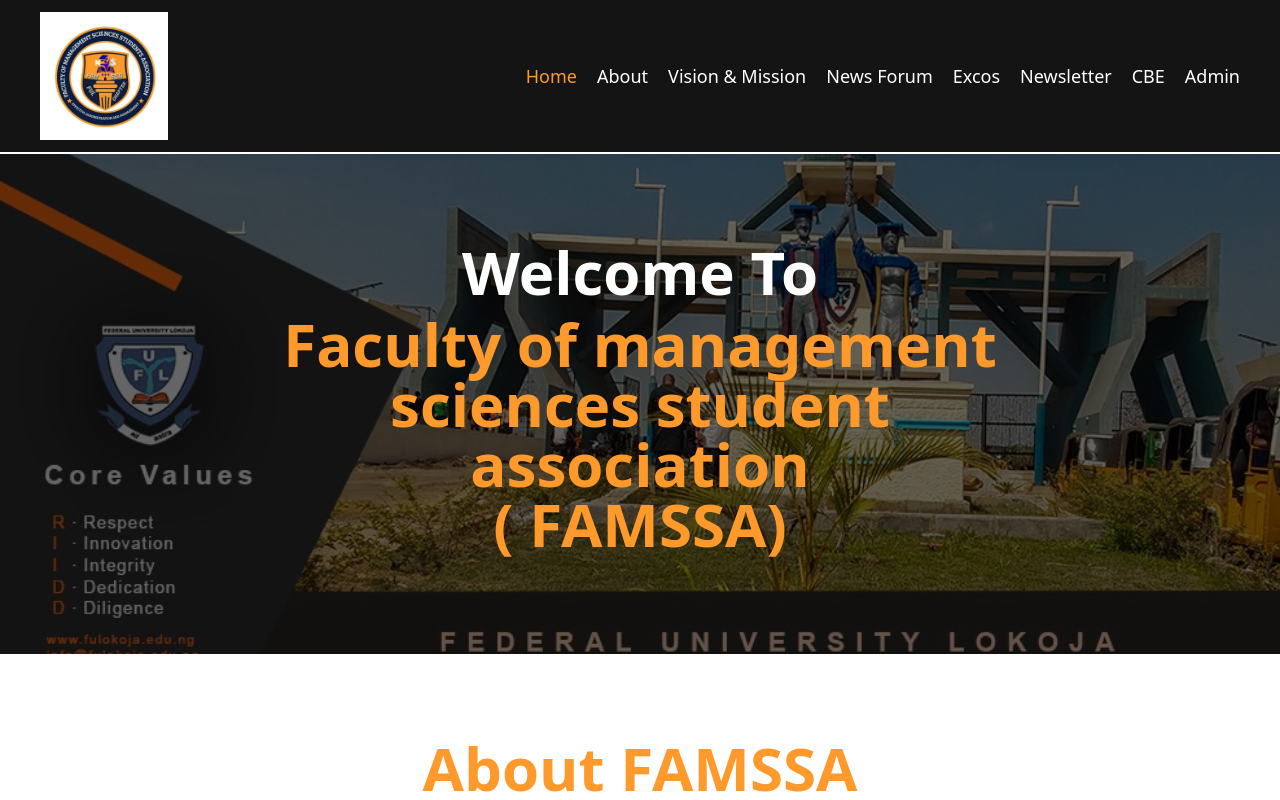
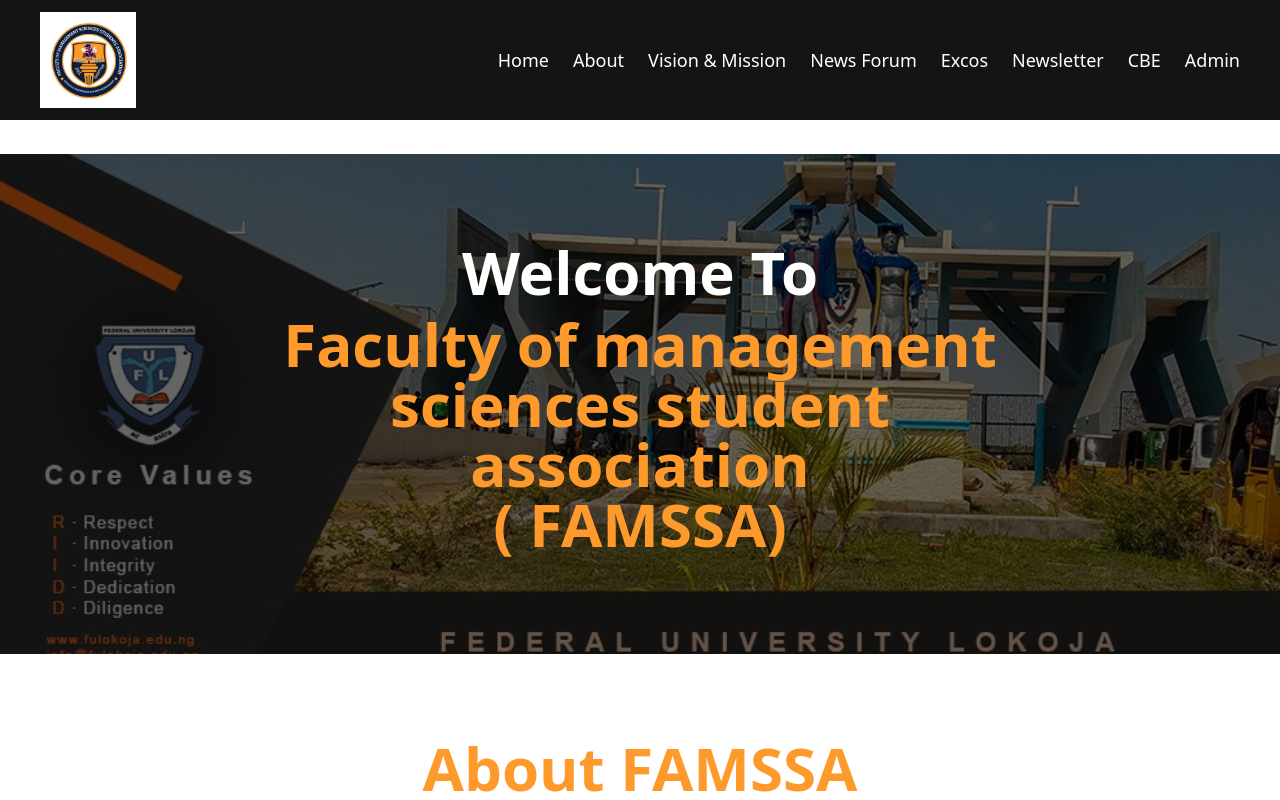
Before and after one commit to Stepheeeen/famssa, a React (Vite) app: page / in a window 1280 px wide. Shown: the top 800 px of the page. Built offline with nearby package versions, Linux system fonts and the light colour scheme.

Commit message:
Update Navbar links to use hash paths and enhance scroll behavior with shadow effect

```diff
--- a/src/components/custom/Navbar.tsx
+++ b/src/components/custom/Navbar.tsx
@@ -9,8 +9,9 @@
   const [isOpen, setIsOpen] = useState(false);
   const [isScrolled, setIsScrolled] = useState(false);
   const location = useLocation();
+
   const links = [
-    { page: "Home", path: "/" },
+    { page: "Home", path: "#home" },
     { page: "About", path: "#about" },
     { page: "Vision & Mission", path: "#vision-&-mission" },
     { page: "News Forum", path: "#news-forum" },
@@ -22,14 +23,9 @@
 
   const toggleMenu = () => setIsOpen(!isOpen);
 
-  // Scroll effect to change navbar color
   useEffect(() => {
     const handleScroll = () => {
-      if (window.scrollY > window.innerHeight * 0.8) {
-        setIsScrolled(true);
-      } else {
-        setIsScrolled(false);
-      }
+      setIsScrolled(window.scrollY > window.innerHeight * 0.1);
     };
 
     window.addEventListener("scroll", handleScroll);
@@ -39,31 +35,31 @@
   return (
     <nav
       className={`w-full fixed top-0 z-10 transition-all duration-300 ${
-        isScrolled ? "bg-white" : "bg-[#151414] text-white"
+        isScrolled ? "bg-white shadow-lg" : "bg-[#151414] text-white"
       }`}
     >
-      <div className="px-10 mx-auto flex justify-between items-center py-3">
+      <div className="px-6 md:px-10 flex justify-between items-center py-3">
         {/* Logo */}
         <Link to="/">
-          <img src={logo} alt="logo" className="md:w-32 md:h-32 w-16 h-16" />
+          <img src={logo} alt="logo" className="md:w-24 md:h-24 w-16 h-16" />
         </Link>
 
         {/* Desktop Menu */}
-        <div className="hidden md:flex space-x-5">
+        <div className="hidden md:flex space-x-6">
           {links.map((item, index) => (
-            <Link
+            <a
               key={index}
-              to={item.path}
-              className={`${
-                location.pathname === item.path
+              href={item.path}
+              className={`text-lg hover:underline transition ${
+                location.pathname === item.path || location.hash === item.path
                   ? "text-[#FE9A2B]"
                   : isScrolled
                   ? "text-[#0B1D45]"
                   : "text-white"
-              } text-lg hover:underline`}
+              }`}
             >
               {item.page}
-            </Link>
+            </a>
           ))}
         </div>
 
@@ -79,20 +75,20 @@
 
       {/* Mobile Menu */}
       {isOpen && (
-        <div className="md:hidden bg-white border-t border-gray-200 shadow-lg p-4">
+        <div className="md:hidden bg-white border-t border-gray-200 shadow-lg p-4 absolute w-full left-0">
           {links.map((item, index) => (
-            <Link
+            <a
               key={index}
-              to={item.path}
-              className={`block py-2 transition ${
-                location.pathname === item.path
+              href={item.path}
+              className={`block py-2 transition text-lg ${
+                location.pathname === item.path || location.hash === item.path
                   ? "text-[#FE9A2B]"
                   : "text-gray-800"
               }`}
               onClick={() => setIsOpen(false)}
             >
               {item.page}
-            </Link>
+            </a>
           ))}
         </div>
       )}
```
